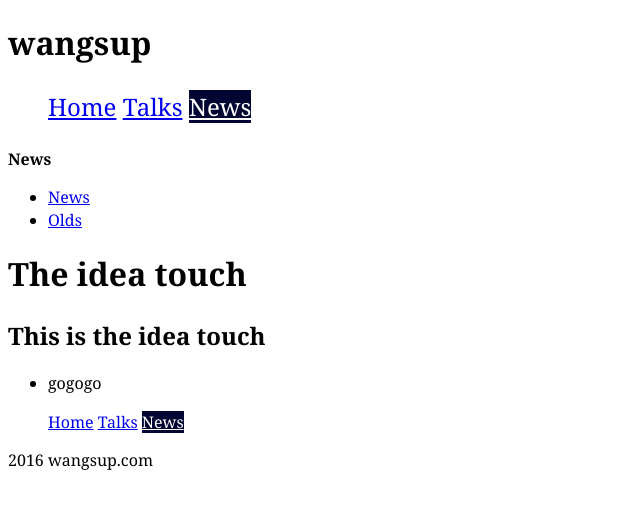
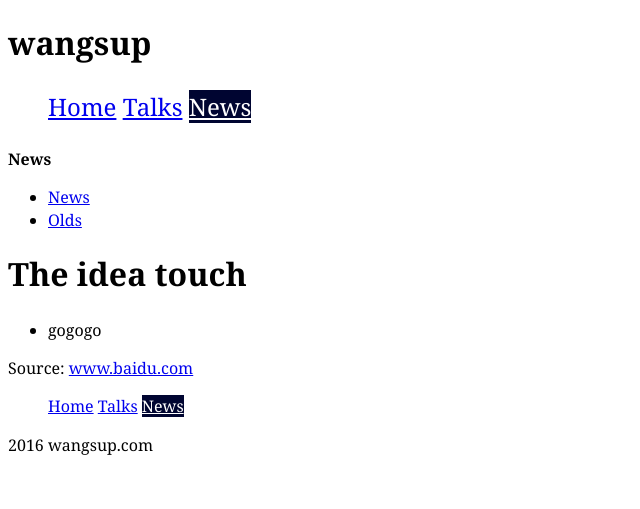
Before and after one commit to casprwang/jekyll-project, a Jekyll site: the page built from _posts/news/2016-07-07-The-idea-touch.md, in a window 1280 px wide. Shown: the top 509 px of the page, without its empty margins (0-640 px from the left). Built offline with Jekyll 4.4.1, drawn with Linux system fonts in a browser that asks for light colours; Markdown is read by kramdown in place of the engine named in the settings.

Commit message:
{{page.source}}

```diff
--- /dev/null
+++ b/_layouts/news-article.html
@@ -0,0 +1,11 @@
+---
+layout: news
+---
+
+<h1>{{page.title}}</h1>
+
+{{content}}
+
+<footer>
+  <p>Source: <a href="{{page.source}}">{{page.source}}</a></p>
+</footer>
--- a/_posts/news/2016-07-07-The-idea-touch.md
+++ b/_posts/news/2016-07-07-The-idea-touch.md
@@ -1,11 +1,10 @@
 ---
-layout: news
+layout: news-article
 title: The idea touch
 meta: About the idea touch
 source: www.baidu.com
 category: news
 ---
 
-# The idea touch
-## This is the idea touch
+
 * gogogo
--- a/news.html
+++ b/news.html
@@ -11,7 +11,7 @@ layout: news
 <ul>
 	{% for news in site.categories.news %}
 		<li>
-			<a href="">{{news.title}}</a>
+			<a href="{{site.baseurl}}{{news.url}}">{{news.title}}</a>
 			<p>{{news.meta}}</p>
 		</li>
 	{% endfor %}
--- a/olds.html
+++ b/olds.html
@@ -7,7 +7,7 @@ layout: news
 <ul>
 	{% for olds in site.categories.olds limit:2 %}
 		<li>
-			<a href="">{{olds.title}}</a>
+			<a href="{{site.baseurl}}{{olds.url}}">{{olds.title}}</a>
 			<p>{{olds.meta}}</p>
 		</li>
 	{% endfor %}
```
Also changed, not shown: _posts/news/2016-07-08-The-last-touch.md (+1 -2 lines), _posts/news/2016-07-09-The-first-touch.md (+1 -2 lines).
